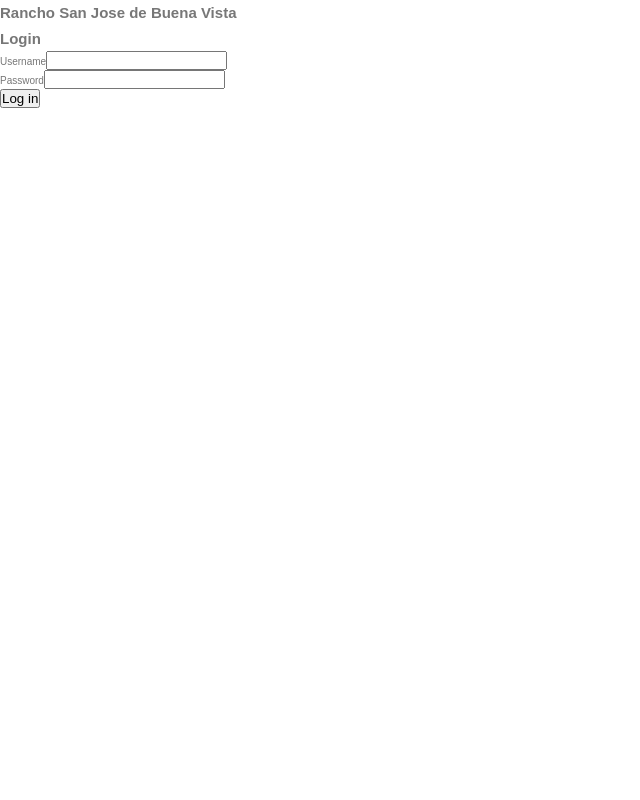
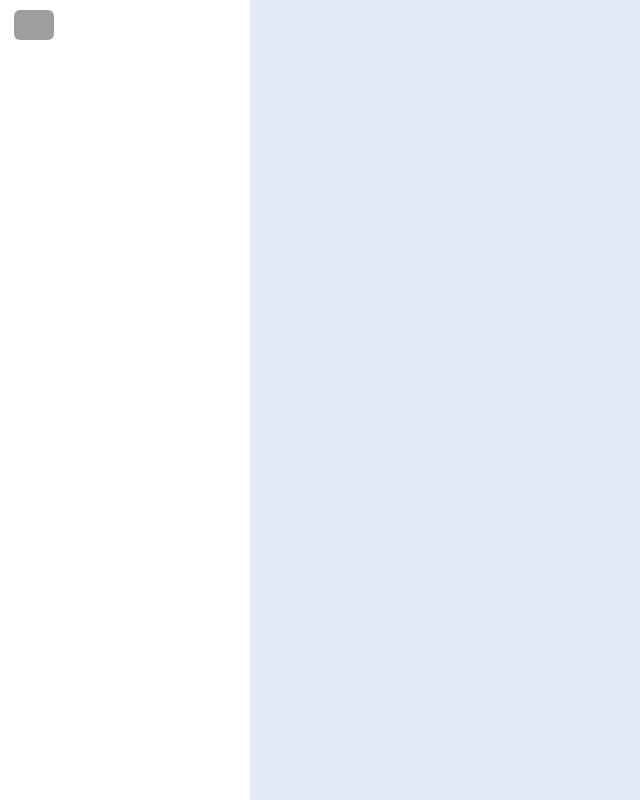
Before and after one commit to marcoberu/rancho, a React (Create React App) app: page /private in a window 1280 px wide. Before the commit this address led to /login. Shown: the whole page, without its empty margins (0-640 px from the left). Built offline with nearby package versions, Linux system fonts and the light colour scheme; grey boxes are pictures that could not be loaded.

Commit message:
Login page

```diff
--- a/public/index.html
+++ b/public/index.html
@@ -10,6 +10,11 @@
       content="Web site created using create-react-app"
     />
     <link rel="apple-touch-icon" href="%PUBLIC_URL%/logo192.png" />
+
+    <link
+      href="https://unpkg.com/boxicons@2.1.2/css/boxicons.min.css"
+      rel="stylesheet"
+    />
     <!--
       manifest.json provides metadata used when your web app is installed on a
       user's mobile device or desktop. See https://developers.google.com/web/fundamentals/web-app-manifest/
--- a/src/components/App.tsx
+++ b/src/components/App.tsx
@@ -8,22 +8,21 @@ import {
 import { PrivateRoutes } from './routes/PrivateRoutes';
 import { PublicRoutes } from './routes/PublicRoutes';
 import { Login } from '../pages/Login';
-
-import '../sass/main.scss';
+import { Sidebar } from './layout/Sidebar';
 
 export const App = () => {
   return (
     <Router>
       <Routes>
-        <Route element={<PublicRoutes auth={{ isAuthenticated: false }} />}>
+        <Route element={<PublicRoutes auth={{ isAuthenticated: true }} />}>
           <Route path='login' element={<Login />} />
           <Route path='*' element={<Navigate to='login' />} />
         </Route>
         <Route
           path='/'
-          element={<PrivateRoutes auth={{ isAuthenticated: false }} />}
+          element={<PrivateRoutes auth={{ isAuthenticated: true }} />}
         />
-        <Route path='*' element={<>NOT FOUND</>} />
+        <Route path='/private' element={<Sidebar />} />
       </Routes>
     </Router>
   );
--- /dev/null
+++ b/src/components/layout/Sidebar.tsx
@@ -0,0 +1,13 @@
+export const Sidebar = () => {
+  return (
+    <nav className='sidebar'>
+      <header>
+        <div className='image-text'>
+          <span className='image'>
+            <img src='logo' alt='logo' />
+          </span>
+        </div>
+      </header>
+    </nav>
+  );
+};
--- a/src/index.tsx
+++ b/src/index.tsx
@@ -2,4 +2,6 @@ import { createRoot } from 'react-dom/client';
 
 import { App } from './components/App';
 
+import './sass/main.scss';
+
 createRoot(document.getElementById('root')!).render(<App />);
--- a/src/pages/Login.tsx
+++ b/src/pages/Login.tsx
@@ -1,28 +1,37 @@
 export const Login = () => {
   return (
     <div className='split-screen'>
-      <div className='left'>
-        <section className='copy'>
-          <h1>Rancho San Jose de Buena Vista</h1>
-        </section>
-      </div>
+      <div className='left'></div>
       <div className='right'>
         <form>
           <section className='copy'>
-            <h2>Login</h2>
+            <div className='logo_cow'></div>
+            <h2>Inicia sesión</h2>
           </section>
           <div className='input-container name'>
-            <label>Username</label>
+            <label htmlFor='username'>Username</label>
             <input name='username' type='text' />
           </div>
           <div className='input-container password'>
-            <label>Password</label>
+            <label htmlFor='password'>Password</label>
             <input name='password' type='password' />
             <i className='far fa-eye-slash'></i>
           </div>
+          <div className='input-container cta'>
+            <label className='checkbox-container'>
+              <input type='checkbox' />
+              <span className='checkmark'></span>
+              Recuerdame ?
+            </label>
+          </div>
           <button className='signup-btn' type='submit'>
-            Log in
+            Iniciar Sesión
           </button>
+          <section className='copy legal'>
+            <p>
+              <span className='small'>&copy; Marco Berumen 2022</span>
+            </p>
+          </section>
         </form>
       </div>
     </div>
--- a/src/sass/abstracts/_variables.scss
+++ b/src/sass/abstracts/_variables.scss
@@ -1,4 +1,19 @@
+@import url('https://fonts.googleapis.com/css2?family=Poppins:wght@300;500;600;700&display=swap');
+
 $default-font-size: 1.6rem;
 $default-line-height: 1.5;
 
+$body-color: #e4e9f7;
+$sidebar-color: #fff;
+$toggle-color: #ddd;
+$text-color: #707070;
+
+$transform-1: all 0.2s ease;
+$transform-2: all 0.3s ease;
+$transform-3: all 0.4s ease;
+$transform-4: all 0.5s ease;
+
+$primary-brown-color: #512900;
+$secondary-brown-color: #633c00;
+
 $login-primary-blue: #233975;
--- a/src/sass/base/_base.scss
+++ b/src/sass/base/_base.scss
@@ -13,9 +13,31 @@ html {
 
 body {
   font-family: 'Poppins', sans-serif;
+  height: 100vh;
+  background-color: $body-color;
   font-weight: 400;
   line-height: 1.7;
-  color: #777;
+  box-sizing: border-box;
+  // color: #777;
   padding: 0;
   margin: 0;
 }
+
+h1 {
+  font-size: 2.25rem;
+  font-weight: 700;
+}
+
+h2 {
+  font-size: 2.5rem;
+  font-weight: 700;
+}
+
+a {
+  text-decoration: none;
+  color: $login-primary-blue;
+}
+
+a:hover {
+  text-decoration: underline;
+}
--- a/src/sass/base/_utilities.scss
+++ b/src/sass/base/_utilities.scss
@@ -0,0 +1,4 @@
+.small {
+  text-align: center;
+  font-size: 1.3rem;
+}
--- /dev/null
+++ b/src/sass/components/_Sidebar.scss
@@ -0,0 +1,30 @@
+.sidebar {
+  position: fixed;
+  top: 0;
+  left: 0;
+  height: 100%;
+  width: 25rem;
+  background: $sidebar-color;
+  padding: 1rem 1.4rem;
+  .image-text {
+    img {
+      width: 4rem;
+      border-radius: 6px;
+    }
+  }
+
+  header .image-text {
+    display: flex;
+    align-items: center;
+  }
+
+  .text {
+    font-size: 1.5rem;
+    font-weight: 500;
+  }
+  .image {
+    min-width: 6rem;
+    display: flex;
+    align-items: center;
+  }
+}
--- a/src/sass/main.scss
+++ b/src/sass/main.scss
@@ -6,3 +6,7 @@
 @import './base/base';
 @import './base/typography';
 @import './base/utilities';
+
+@import './components/Sidebar';
+
+@import './pages/Login';
--- /dev/null
+++ b/src/sass/pages/_Login.scss
@@ -0,0 +1,179 @@
+.split-screen {
+  display: flex;
+  flex-direction: column;
+}
+
+.logo_cow {
+  background-color: orangered;
+  margin-bottom: 2rem;
+  border-radius: 50%;
+  height: 25rem;
+  width: 25rem;
+  margin-left: 7rem;
+  background: linear-gradient(rgba(0, 0, 0, 0), rgba(0, 0, 0, 0.5)),
+    url('../../assets/img/login_cow_top.webp');
+  background-size: cover;
+  background-position: center center;
+}
+
+.left {
+  height: 30rem;
+}
+.left,
+.right {
+  display: flex;
+  justify-content: center;
+  align-items: center;
+}
+
+.left {
+  background: linear-gradient(rgba(0, 0, 0, 0), rgba(0, 0, 0, 0.5)),
+    url('../../assets/img/login_cows_background.webp');
+  background-size: cover;
+}
+
+.left .copy {
+  color: white;
+  text-align: center;
+}
+
+.left p {
+  font-weight: 400;
+}
+
+.left .copy {
+  font-weight: 400;
+}
+
+.right .copy {
+  color: black;
+  text-align: center;
+}
+
+.right .copy p {
+  margin: 1.5rem 0;
+  font-size: 0.875rem;
+}
+.right form {
+  width: 40rem;
+}
+
+form input[type='text'],
+form input[type='email'],
+form input[type='password'] {
+  display: block;
+  width: 100%;
+  box-sizing: border-box;
+  border-radius: 8px;
+  border: 1px solid #c4c4c4;
+  padding: 1rem;
+  margin-bottom: 1.25rem;
+  font-size: 1.5rem;
+}
+
+label {
+  display: block;
+  margin-bottom: 0.5rem;
+  font-size: 1.5rem;
+}
+
+.input-container .password {
+  position: relative;
+}
+
+.input-container .password i {
+  position: absolute;
+  top: 4.2rem;
+  right: 1.6rem;
+}
+
+.checkbox-container input {
+  position: absolute;
+  opacity: 0;
+  cursor: pointer;
+  height: 0;
+  width: 0;
+}
+
+.checkbox-container {
+  display: block;
+  position: relative;
+  padding-left: 4rem;
+  cursor: pointer;
+  user-select: none;
+  margin: 0 0 1.25rem 0;
+}
+
+.checkbox-container input:checked ~ .checkmark {
+  background-color: $login-primary-blue;
+  border: 1px solid $login-primary-blue;
+}
+
+.checkmark {
+  position: absolute;
+  width: 2.4rem;
+  height: 2.4rem;
+  background: white;
+  border: 1px solid #c4c4c4;
+  border-radius: 2px;
+  top: -4px;
+  left: 0;
+}
+
+.checkmark:after {
+  content: '';
+  position: absolute;
+  display: none;
+}
+.checkbox-container input:checked ~ .checkmark:after {
+  display: block;
+}
+
+.checkbox-container .checkmark:after {
+  border: solid white;
+  border-width: 0 3px 3px 0;
+  width: 5px;
+  height: 1rem;
+  left: 8px;
+  top: 4px;
+  transform: rotate(45deg);
+}
+
+.signup-btn {
+  display: block;
+  width: 100%;
+  background: $primary-brown-color;
+  color: white;
+  font-weight: 700;
+  border: none;
+  padding: 1rem;
+  border-radius: 8px;
+  font-size: 1.5rem;
+  text-transform: uppercase;
+  letter-spacing: 0.5px;
+}
+
+.signup-btn:hover {
+  background: $secondary-brown-color;
+  cursor: pointer;
+}
+
+@media screen and (min-width: 900px) {
+  .split-screen {
+    flex-direction: row;
+    height: 100vh;
+  }
+
+  .left,
+  .right {
+    display: flex;
+    width: 50%;
+    height: auto;
+  }
+}
+
+@media screen and (max-width: 900px) {
+  .logo_cow {
+    display: none;
+  }
+}
```
Also changed, not shown: src/assets/img/login_cow_top.webp (added), src/assets/img/login_cows_background.webp (added).
